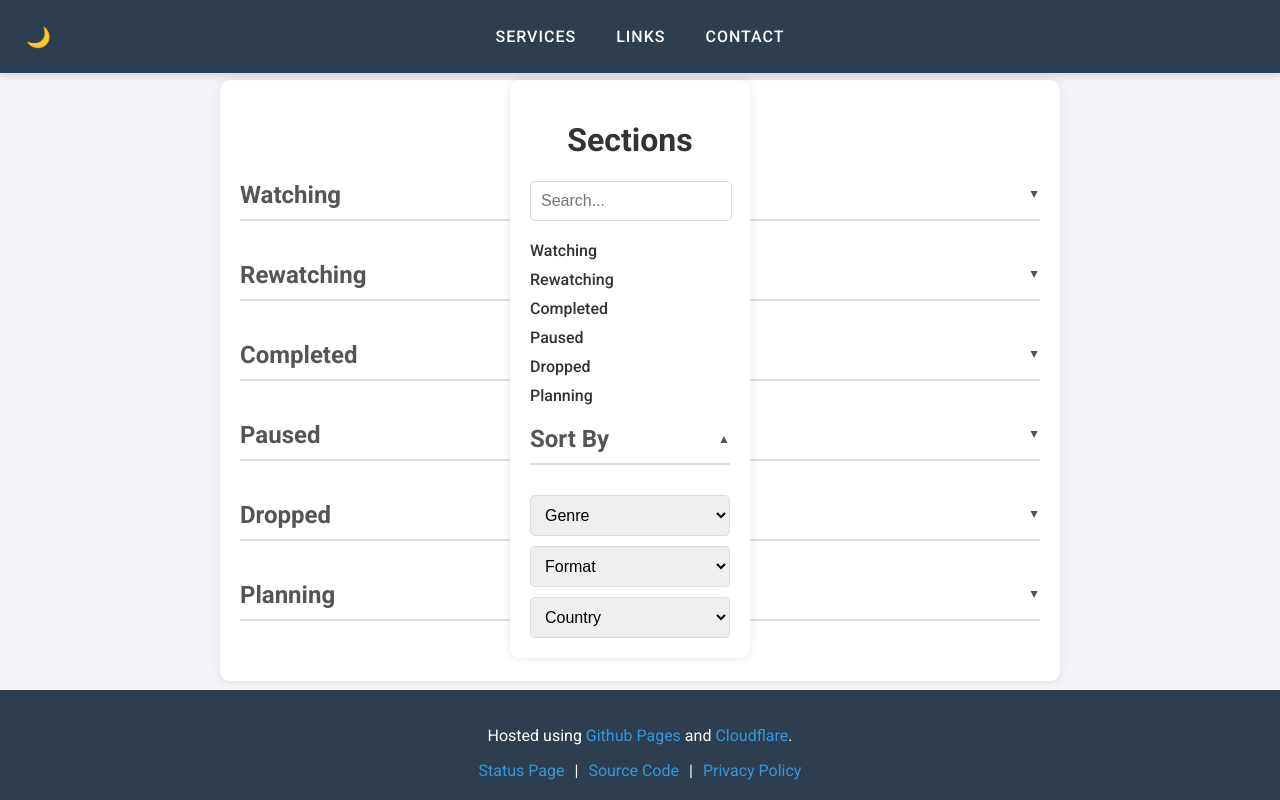
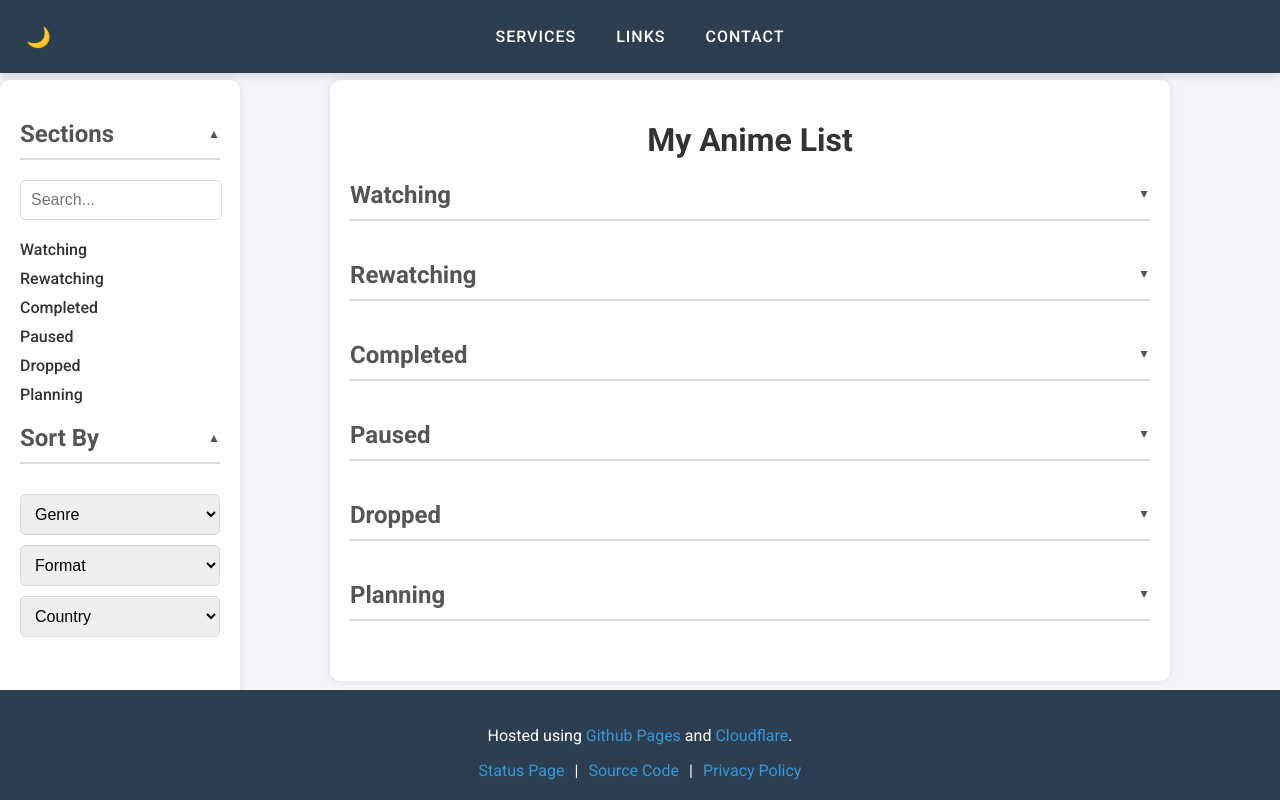
Before and after one commit to SwightsNotFound/swightshome, a plain HTML site: page Anime.html in a window 1280 px wide. Drawn offline with Linux system fonts and the light colour scheme.

Commit message:
anime page test something something something

```diff
--- a/Anime.html
+++ b/Anime.html
@@ -88,7 +88,7 @@
             max-width: 800px;
             width: 100%;
             transition: background-color 0.3s;
-            margin: 0 auto;
+            margin-left: 220px; /* Adjust margin to make space for the fixed sidebar */
         }
 
         body.dark-mode .container {
@@ -98,12 +98,15 @@
         .sidebar {
             padding: 20px;
             position: fixed;
+            top: 80px; /* Adjust to position below the topbar */
+            left: 0;
             background-color: #fff;
             box-shadow: 0 0 10px rgba(0, 0, 0, 0.1);
             border-radius: 10px;
             max-width: 200px;
             width: 100%;
-            margin-right: 20px;
+            height: calc(100% - 80px); /* Adjust to fit within the viewport height */
+            overflow-y: auto;
             transition: background-color 0.3s;
         }
 
@@ -353,7 +356,7 @@
 
     <div class="content-area">
         <div class="sidebar">
-            <h1>Sections</h1>
+            <h2>Sections</h2>
             <input type="text" id="searchBar" class="search-bar" placeholder="Search...">
             <ul>
                 <li><a href="#watching">Watching</a></li>
@@ -471,7 +474,7 @@
                 const ul = section.querySelector('.anime-list');
 
                 list.entries.forEach(anime => {
-                    genres.add(...anime.genres);
+                    anime.genres.forEach(genre => genres.add(genre));
                     formats.add(anime.format);
                     countries.add(anime.country);
 
```
